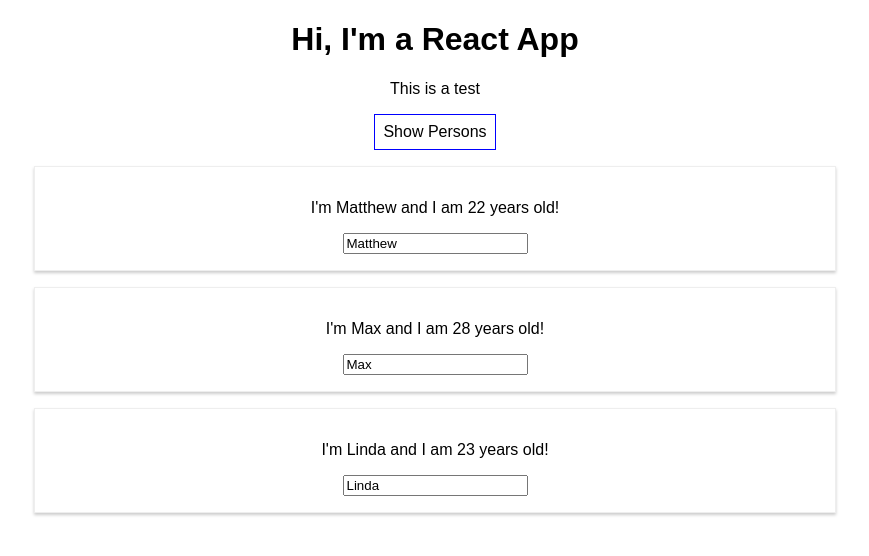
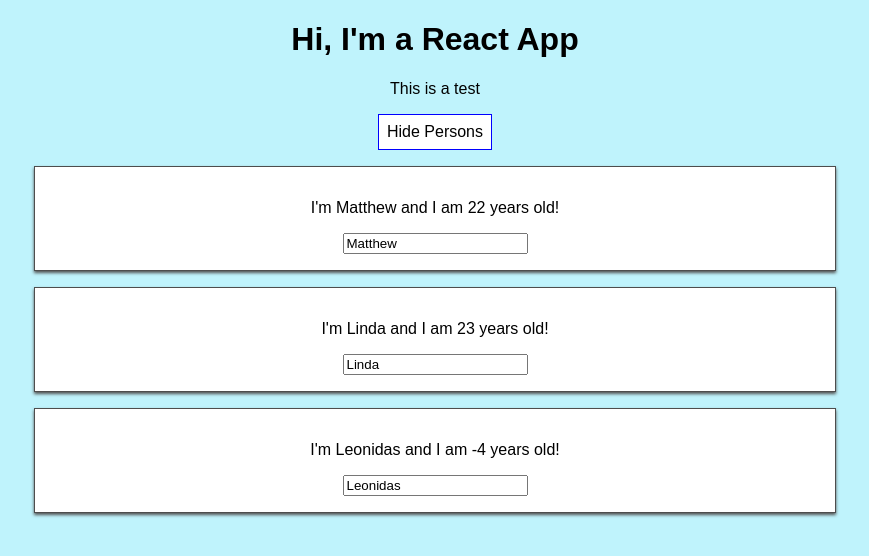
Before and after one commit to MatheoDodi/first-react-app, a React (Create React App) app: page / in a window 1280 px wide. Both pictures are taken after a click on the button "Show Persons". Shown: the top 556 px of the page, without its empty margins (205-1074 px from the left). Built offline with nearby package versions, Linux system fonts and the light colour scheme.

Commit message:
added input elements and two way binding betweeb the input element and state

```diff
--- a/src/App.css
+++ b/src/App.css
@@ -1,28 +1,7 @@
+body {
+  background-color: rgb(191, 243, 252);
+}
+
 .App {
   text-align: center;
 }
-
-.App-logo {
-  animation: App-logo-spin infinite 20s linear;
-  height: 80px;
-}
-
-.App-header {
-  background-color: #222;
-  height: 150px;
-  padding: 20px;
-  color: white;
-}
-
-.App-title {
-  font-size: 1.5em;
-}
-
-.App-intro {
-  font-size: large;
-}
-
-@keyframes App-logo-spin {
-  from { transform: rotate(0deg); }
-  to { transform: rotate(360deg); }
-}
--- a/src/App.js
+++ b/src/App.js
@@ -5,11 +5,20 @@
 class App extends Component {
   state = {
     persons: [
-      { name: "Matthew", age: 22},
-      { name: "Max", age: 28},
-      { name: "Linda", age: 23}
+      { id: '1', name: "Matthew", age: 22},
+      { id: '2', name: "Linda", age: 23},
+      { id: '3', name: "Leonidas", age: -4},
     ],
     showPersons : false
+  }
+
+  nameChangedHandler = (event, id) => {
+    const personIndex = this.state.persons.findIndex(p => p.id === id);
+    const person = { ...this.state.persons[personIndex]};
+    person.name = event.target.value;
+    const persons = [...this.state.persons];
+    persons[personIndex] = person;
+    this.setState({persons : persons});
   }
 
   deletePersonHandler = (personIndex) => {
@@ -41,12 +50,20 @@
               return (<Person
               click={() => this.deletePersonHandler(index)}
               name={person.name}
-              age={person.age} />)
+              age={person.age}
+              key={person.id}
+              changed={(event) => this.nameChangedHandler(event, person.id)} />)
             })}
         </div>
       );
     }
 
+    let buttonText;
+    if (this.state.showPersons) {
+      buttonText = `Hide Persons`;
+    } else {
+      buttonText = `Show Persons`;
+    }
 
     return (
       <div className="App">
@@ -54,7 +71,7 @@
         <p>This is a test</p>
         <button
         style={style}
-        onClick={this.togglePersonsHandler}>Show Persons</button>
+        onClick={this.togglePersonsHandler}>{buttonText}</button>
         {persons}
       </div>
     );
--- a/src/Person/Person.css
+++ b/src/Person/Person.css
@@ -1,9 +1,16 @@
 .Person {
     width: 60%;
     margin: 1rem auto;
-    border: 1px solid #eee;
-    box-shadow: 0 2px 3px #ccc;
+    border: 1px solid rgb(77, 77, 77);
+    box-shadow: 0 2px 3px rgb(82, 82, 82);
     padding: 1rem;
     text-align: center;
+    background-color: rgb(255, 255, 255);
+    transition: all 0.25s;
+}
 
+.Person:hover {
+    cursor: pointer;
+    background-color: rgb(255, 234, 234);
+    transform: scale(1.05);
 }
--- a/src/Person/Person.js
+++ b/src/Person/Person.js
@@ -4,8 +4,8 @@
 
 const person = ( props ) => {
     return (
-    <div className='Person'>
-        <p onClick={props.click}>I'm {props.name} and I am {props.age} years old!</p>
+    <div onClick={props.click} className='Person'>
+        <p>I'm {props.name} and I am {props.age} years old!</p>
         <p>{props.children}</p>
         <input type="text" onChange={props.changed} value={props.name}/>
     </div>
```
